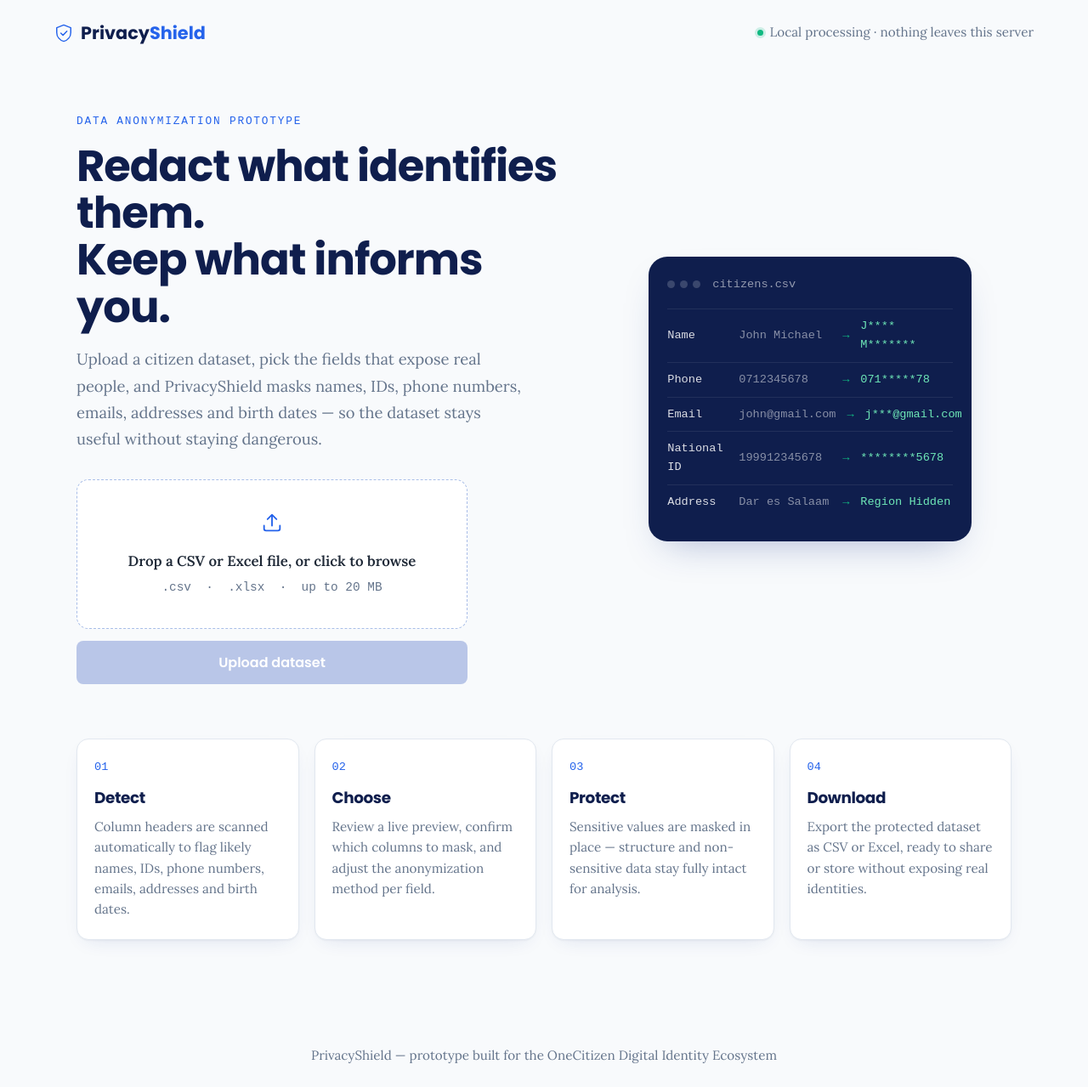
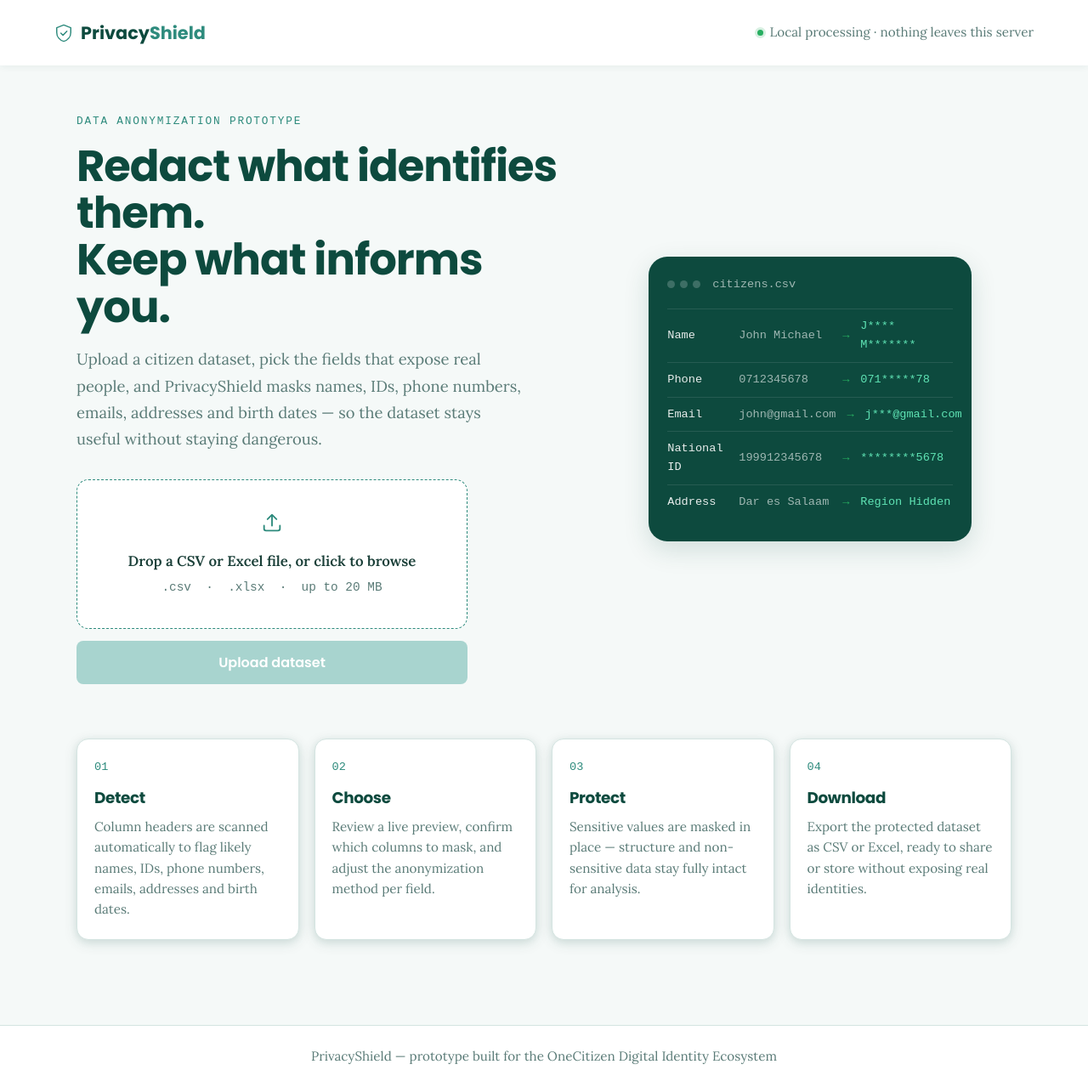
Before and after one commit to eliyabujilima3/privacyshield, a Flask app: page / in a window 1280 px wide. Shown: the whole page at 85% size. Before the commit the page ends 1252 px from the top, so only its background shows below. Run offline with Flask 3, Linux system fonts and the light colour scheme.

Commit message:
Professional Navy Green & White theme with Poppins + Lora fonts

```diff
--- a/static/css/style.css
+++ b/static/css/style.css
@@ -1,33 +1,33 @@
 /* ==========================================================================
-   PrivacyShield — design tokens
-   Palette taken from the project brief (blue cybersecurity theme).
-   Updated with: Georgia (elegant serif), Poppins (modern interactive), system fonts
+   PrivacyShield — Professional Navy Green & White Theme
+   Updated: Professional color scheme with excellent readability
    ========================================================================== */
 @import url('https://fonts.googleapis.com/css2?family=Poppins:wght@400;500;600;700&family=Lora:wght@400;500;600&display=swap');
 
 :root {
-  --color-primary: #1E3A8A;
-  --color-primary-hover: #16296b;
-  --color-secondary: #2563EB;
-  --color-success: #10B981;
-  --color-bg: #F8FAFC;
-  --color-card: #FFFFFF;
-  --color-text: #1F2937;
-  --color-text-muted: #64748B;
-  --color-border: #E2E8F0;
-  --color-danger: #DC2626;
-  --color-danger-bg: #FEF2F2;
+  /* Professional Navy Green & White Palette */
+  --color-primary: #0D4A3E;           /* Deep Navy Green */
+  --color-primary-hover: #0A3A31;     /* Darker Navy Green */
+  --color-secondary: #2E8B7D;         /* Teal Green */
+  --color-success: #27AE60;           /* Bright Green */
+  --color-bg: #F5F9F8;                /* Off-white with green tint */
+  --color-card: #FFFFFF;              /* Pure White */
+  --color-text: #1A3F38;              /* Dark Navy Green */
+  --color-text-muted: #5A7B77;        /* Muted Green */
+  --color-border: #D4E4E1;            /* Light Green Border */
+  --color-danger: #C1352B;            /* Red (danger) */
+  --color-danger-bg: #FEF2F2;         /* Light red background */
 
-  /* Updated fonts: Georgia (elegant serif) + Poppins (modern interactive) */
-  --font-display: 'Poppins', 'Inter', sans-serif;
-  --font-body: 'Lora', 'Georgia', serif;
+  /* Modern Fonts: Poppins + Lora */
+  --font-display: 'Poppins', sans-serif;
+  --font-body: 'Lora', serif;
   --font-mono: 'JetBrains Mono', 'Courier New', monospace;
 
   --radius-sm: 8px;
   --radius-md: 14px;
   --radius-lg: 22px;
-  --shadow-card: 0 1px 2px rgba(15, 23, 42, 0.04), 0 8px 24px -12px rgba(30, 58, 138, 0.18);
-  --shadow-lift: 0 20px 45px -20px rgba(30, 58, 138, 0.35);
+  --shadow-card: 0 2px 8px rgba(13, 74, 62, 0.08), 0 4px 16px rgba(13, 74, 62, 0.12);
+  --shadow-lift: 0 10px 30px rgba(13, 74, 62, 0.15);
 }
 
 * { box-sizing: border-box; }
@@ -54,20 +54,20 @@ h1, h2, h3 {
   font-family: var(--font-display);
   letter-spacing: -0.02em;
   margin: 0;
-  color: #0F1E4D;
+  color: var(--color-primary);
   font-weight: 700;
 }
 
 a { color: inherit; }
 
-/* Faint grid texture behind everything — a quiet nod to a "data grid" */
+/* Grid overlay */
 .grid-overlay {
   position: fixed;
   inset: 0;
   z-index: -1;
   background-image:
-    linear-gradient(to right, rgba(30, 58, 138, 0.035) 1px, transparent 1px),
-    linear-gradient(to bottom, rgba(30, 58, 138, 0.035) 1px, transparent 1px);
+    linear-gradient(to right, rgba(13, 74, 62, 0.025) 1px, transparent 1px),
+    linear-gradient(to bottom, rgba(13, 74, 62, 0.025) 1px, transparent 1px);
   background-size: 42px 42px;
   mask-image: radial-gradient(ellipse 80% 60% at 50% 0%, black 40%, transparent 90%);
 }
@@ -80,6 +80,8 @@ a { color: inherit; }
   align-items: center;
   justify-content: space-between;
   padding: 22px clamp(20px, 5vw, 64px);
+  background: white;
+  box-shadow: 0 2px 8px rgba(13, 74, 62, 0.06);
 }
 
 .brand {
@@ -98,7 +100,7 @@ a { color: inherit; }
 .brand-text {
   font-family: var(--font-display);
   font-size: 1.3rem;
-  color: #0F1E4D;
+  color: var(--color-primary);
   font-weight: 700;
 }
 .brand-text strong { color: var(--color-secondary); font-weight: 700; }
@@ -116,7 +118,7 @@ a { color: inherit; }
   height: 7px;
   border-radius: 50%;
   background: var(--color-success);
-  box-shadow: 0 0 0 3px rgba(16, 185, 129, 0.18);
+  box-shadow: 0 0 0 3px rgba(39, 174, 96, 0.18);
 }
 
 /* ==========================================================================
@@ -134,6 +136,8 @@ a { color: inherit; }
   font-size: 0.95rem;
   color: var(--color-text-muted);
   padding: 24px;
+  background: white;
+  border-top: 1px solid var(--color-border);
 }
 
 /* ==========================================================================
@@ -175,6 +179,7 @@ a { color: inherit; }
   font-size: clamp(2.4rem, 4vw, 3.4rem);
   line-height: 1.08;
   margin-bottom: 18px;
+  color: var(--color-primary);
 }
 
 .hero-lede {
@@ -195,14 +200,14 @@ a { color: inherit; }
   text-align: center;
   gap: 6px;
   padding: 36px 24px;
-  border: 1.5px dashed #A9BEE8;
+  border: 1.5px dashed var(--color-secondary);
   border-radius: var(--radius-md);
   background: #FFFFFF;
   cursor: pointer;
   transition: border-color 0.15s ease, background 0.15s ease, transform 0.15s ease;
 }
-.dropzone:hover { border-color: var(--color-secondary); background: #F5F8FF; }
-.dropzone.is-dragover { border-color: var(--color-secondary); background: #EFF4FF; transform: scale(1.01); }
+.dropzone:hover { border-color: var(--color-primary); background: #F5F9F8; }
+.dropzone.is-dragover { border-color: var(--color-primary); background: #EEF5F3; transform: scale(1.01); }
 .dropzone.has-file { border-style: solid; border-color: var(--color-success); background: #F0FDF9; }
 
 .dropzone-icon { color: var(--color-secondary); margin-bottom: 4px; }
@@ -257,14 +262,14 @@ a { color: inherit; }
 .btn-block { width: 100%; margin-top: 14px; }
 
 /* ==========================================================================
-   Hero panel — animated "scan card" signature element
+   Hero panel — animated "scan card"
    ========================================================================== */
 .hero-panel { display: flex; justify-content: center; }
 
 .scan-card {
   width: 100%;
   max-width: 380px;
-  background: #0F1E4D;
+  background: var(--color-primary);
   border-radius: var(--radius-lg);
   padding: 22px 22px 26px;
   box-shadow: var(--shadow-lift);
@@ -277,7 +282,7 @@ a { color: inherit; }
   position: absolute;
   left: 0; right: 0;
   height: 90px;
-  background: linear-gradient(180deg, rgba(37, 99, 235, 0.55), rgba(37, 99, 235, 0));
+  background: linear-gradient(180deg, rgba(46, 139, 125, 0.4), rgba(46, 139, 125, 0));
   top: -100px;
   animation: scan-sweep 3.2s ease-in-out infinite;
   pointer-events: none;
@@ -292,8 +297,8 @@ a { color: inherit; }
 }
 
 .scan-card-head { display: flex; align-items: center; gap: 6px; margin-bottom: 18px; }
-.scan-dot { width: 9px; height: 9px; border-radius: 50%; background: rgba(255,255,255,0.18); }
-.scan-card-label { margin-left: 8px; color: rgba(255,255,255,0.55); font-size: 0.85rem; }
+.scan-dot { width: 9px; height: 9px; border-radius: 50%; background: rgba(255,255,255,0.2); }
+.scan-card-label { margin-left: 8px; color: rgba(255,255,255,0.6); font-size: 0.85rem; }
 
 .scan-row {
   display: grid;
@@ -302,13 +307,13 @@ a { color: inherit; }
   gap: 8px;
   font-size: 0.85rem;
   padding: 9px 0;
-  border-top: 1px solid rgba(255,255,255,0.08);
-  color: rgba(255,255,255,0.85);
+  border-top: 1px solid rgba(255,255,255,0.1);
+  color: rgba(255,255,255,0.9);
 }
 .scan-row:first-of-type { border-top: none; }
-.scan-before { color: rgba(255,255,255,0.5); }
+.scan-before { color: rgba(255,255,255,0.6); }
 .scan-arrow { color: var(--color-success); text-align: center; }
-.scan-after { color: #6EE7B7; }
+.scan-after { color: #5FE3B4; }
 
 /* ==========================================================================
    Features
@@ -333,11 +338,11 @@ a { color: inherit; }
   color: var(--color-secondary);
   margin-bottom: 10px;
 }
-.feature-card h3 { font-size: 1.15rem; margin-bottom: 8px; }
+.feature-card h3 { font-size: 1.15rem; margin-bottom: 8px; color: var(--color-primary); }
 .feature-card p { font-size: 0.95rem; color: var(--color-text-muted); line-height: 1.6; margin: 0; }
 
 /* ==========================================================================
-   Workflow steps (preview / result pages)
+   Workflow steps
    ========================================================================== */
 .workflow-header { padding: 36px 0 26px; }
 
```
Also changed, not shown: other parts of static/css/style.css (+21 -17 lines).
